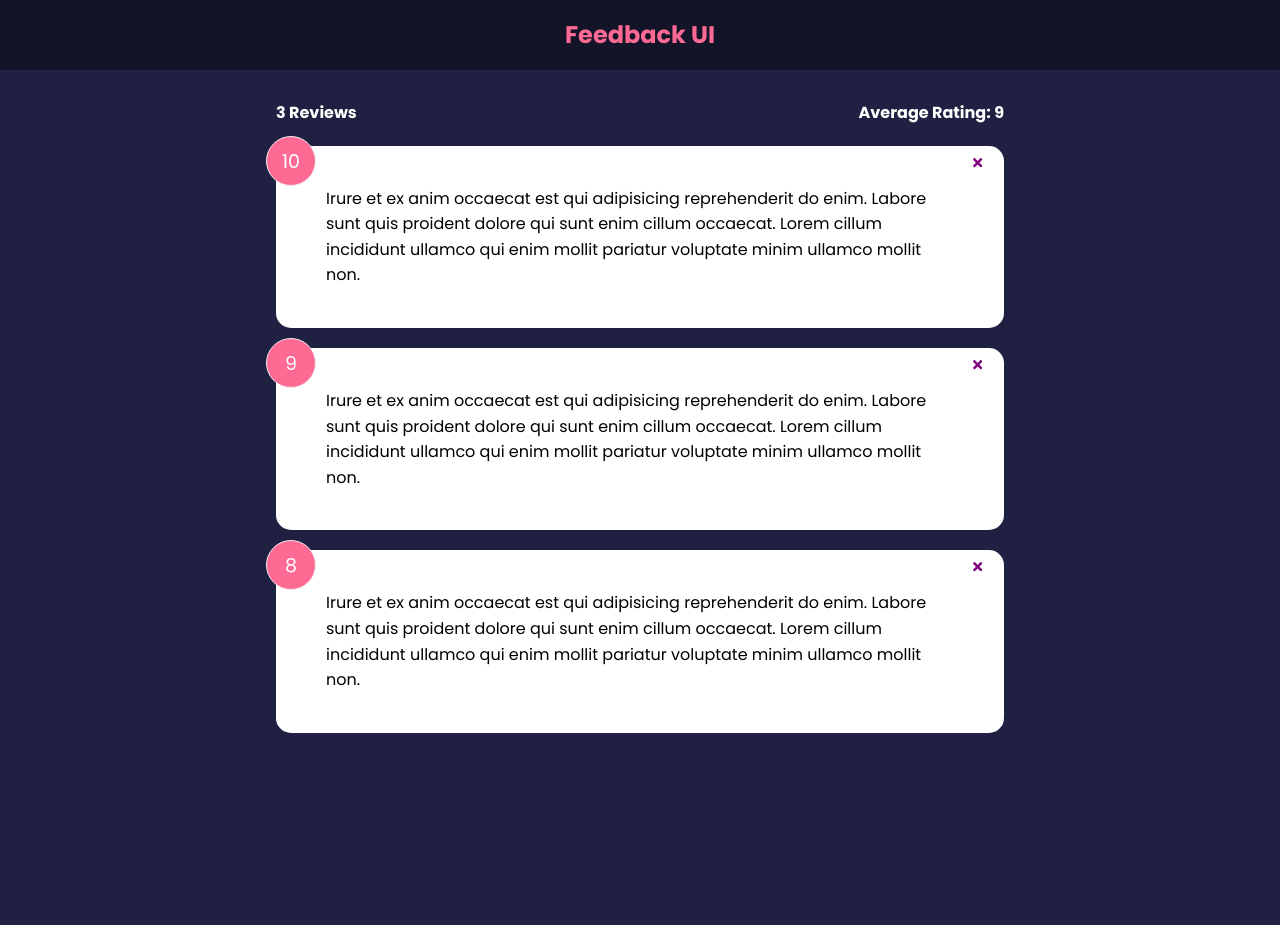
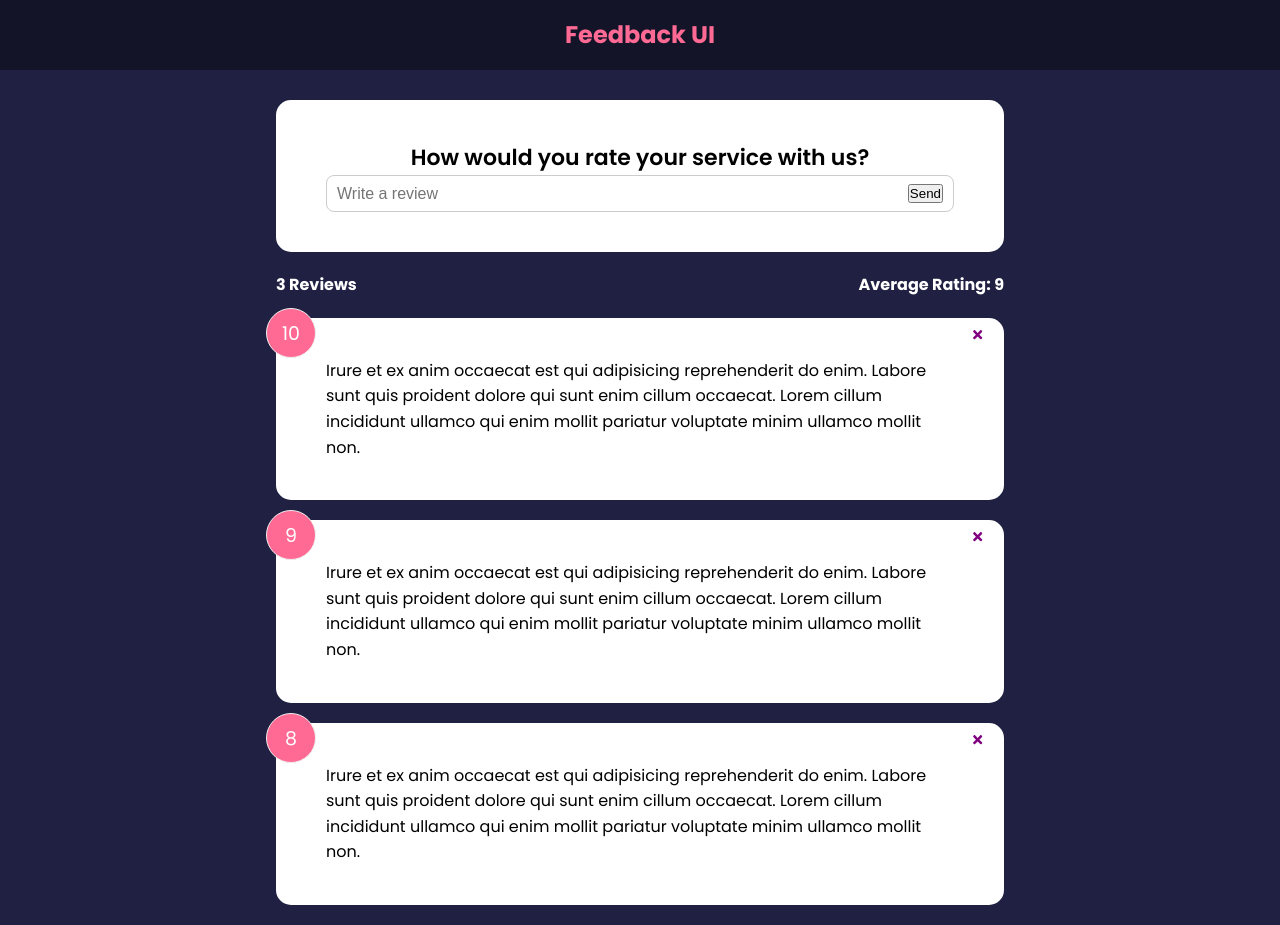
Before and after one commit to ZlataEkert/feedback_app, a React (Create React App) app: page / in a window 1280 px wide. Before the commit the page ends 800 px from the top, so only its background shows below. Built offline with nearby package versions, Linux system fonts and the light colour scheme.

Commit message:
add a new feedback item, button component

```diff
--- a/src/App.js
+++ b/src/App.js
@@ -2,6 +2,7 @@ import { useState } from 'react'
 import Header from './components/Header'
 import FeedbackList from './components/FeedbackList'
 import FeedbackStats from './components/FeedbackStats'
+import FeedbackForm from './components/FeedbackForm'
 import FeedbackData from './data/FeedbackData'
 
 function App() {
@@ -17,6 +18,7 @@ function App() {
     <>
       <Header />
       <div className='container'>
+        <FeedbackForm />
         <FeedbackStats feedback={feedback} />
         <FeedbackList feedback={feedback} handleDelete={deleteFeedback} />
       </div>
--- /dev/null
+++ b/src/components/FeedbackForm.jsx
@@ -0,0 +1,25 @@
+import { useState } from 'react'
+import Card from './shared/Card'
+
+function FeedbackForm() {
+  const [text, setText] = useState('')
+
+  const handleTextChange = (e) => {
+    setText(e.target.value)
+  }
+
+  return (
+    <Card>
+      <form>
+        <h2>How would you rate your service with us?</h2>
+        {/* @todo - rating select component */}
+        <div className='input-group'>
+          <input onChange={handleTextChange} type="text" placeholder='Write a review' value={text} />
+          <button type="submit">Send</button>
+        </div>
+      </form>
+    </Card>
+  )
+}
+
+export default FeedbackForm
```
